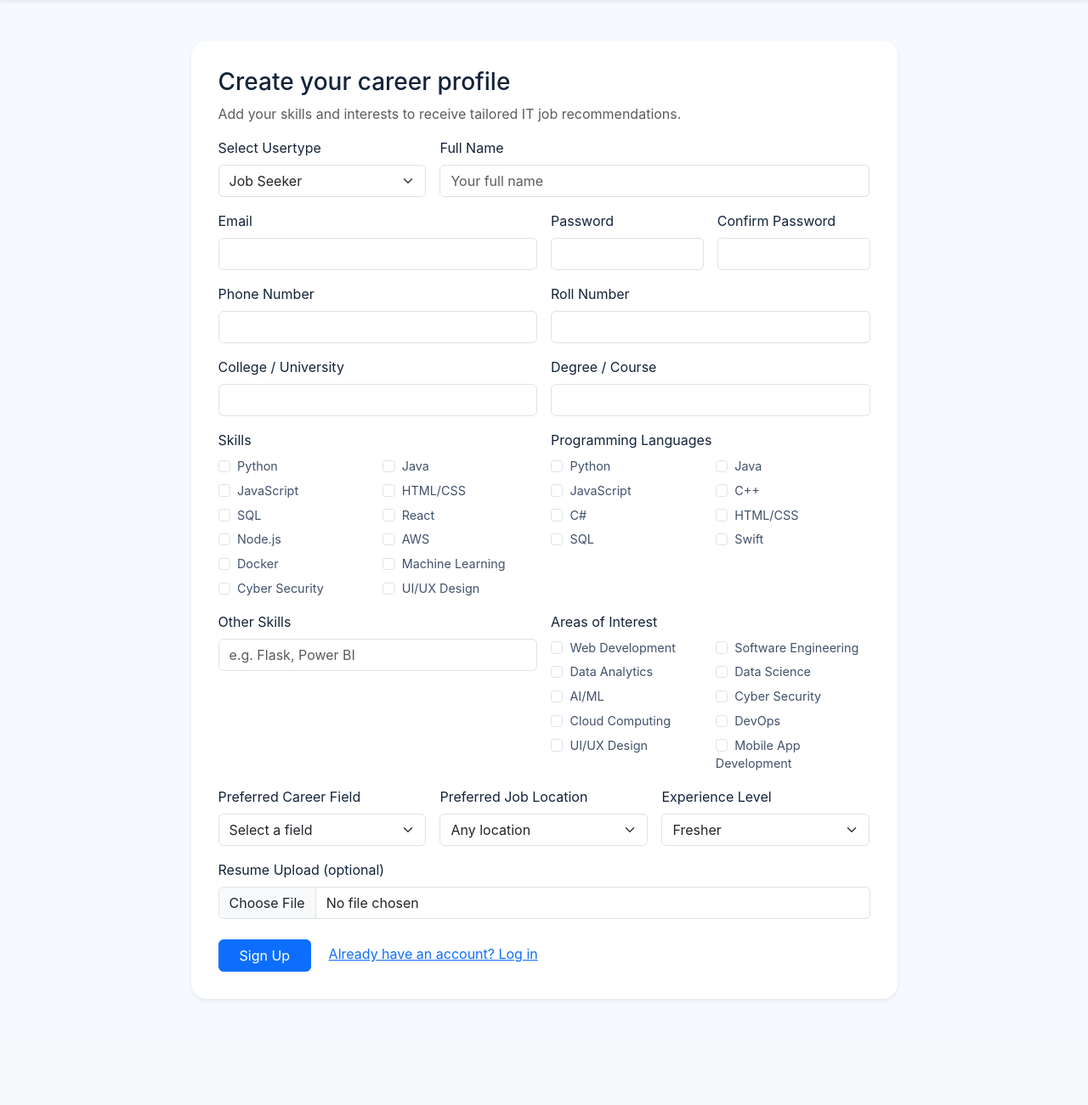
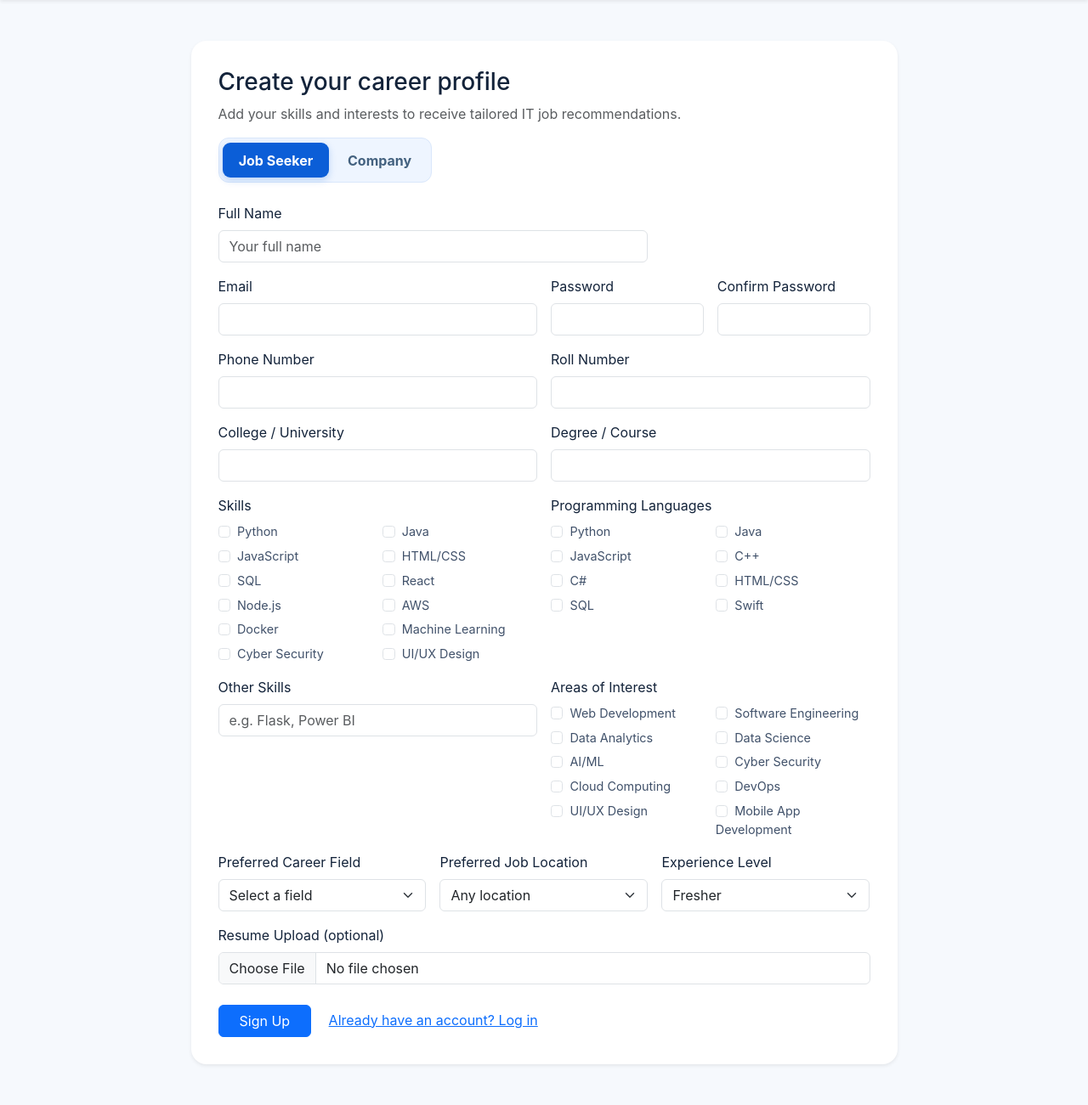
Before and after one commit to sudiptomajumder121-create/Career-Mapping-System, a Flask app: page /register in a window 1280 px wide. Shown: the part 69-1370 px from the top of the page at 85% size. Before the commit the page ends 1247 px from the top, so only its background shows below. Run offline with Flask 3, Linux system fonts and the light colour scheme; some libraries are stand-ins or nearby versions.

Commit message:
Added company profile toggle

```diff
--- a/app/forms.py
+++ b/app/forms.py
@@ -1,16 +1,13 @@
 from flask_wtf import FlaskForm
 from flask_wtf.file import FileField, FileAllowed
-from wtforms import StringField, PasswordField, SubmitField, BooleanField, SelectField, SelectMultipleField, IntegerField, TextAreaField
+from wtforms import StringField, PasswordField, SubmitField, BooleanField, HiddenField, SelectField, SelectMultipleField, IntegerField, TextAreaField
 from wtforms.widgets import CheckboxInput, ListWidget
-from wtforms.validators import DataRequired, Length, Email, EqualTo, ValidationError
+from wtforms.validators import DataRequired, Length, Email, EqualTo, Optional, ValidationError
 from app.models import User
 
 
 class RegistrationForm(FlaskForm):
-    usertype = SelectField('Select Usertype',
-                           choices=[('Job Seeker', 'Job Seeker'),
-                                    ('Company', 'Company')],
-                           validators=[DataRequired()])
+    usertype = HiddenField(default='Job Seeker', validators=[DataRequired()])
     full_name = StringField('Full Name', validators=[DataRequired(), Length(min=2, max=100)])
     email = StringField('Email',
                         validators=[DataRequired(), Email()])
@@ -29,12 +26,33 @@ class RegistrationForm(FlaskForm):
     preferred_job_location = SelectField('Preferred Job Location', choices=[('', 'Any location'), ('Bengaluru', 'Bengaluru'), ('Hyderabad', 'Hyderabad'), ('Pune', 'Pune'), ('Mumbai', 'Mumbai'), ('Chennai', 'Chennai'), ('Gurugram', 'Gurugram'), ('Remote', 'Remote')])
     experience_level = SelectField('Experience Level', choices=[('Fresher', 'Fresher'), ('1-2 Years', '1-2 Years'), ('3+ Years', '3+ Years')])
     resume = FileField('Resume Upload (optional)', validators=[FileAllowed(['pdf', 'doc', 'docx'], 'Please upload a PDF, DOC, or DOCX file.')])
+    company_name = StringField('Company Name', validators=[Optional(), Length(min=2, max=150)])
+    company_role = StringField('Company Role', validators=[Optional(), Length(min=2, max=100)])
+    job_title = StringField('Job Title', validators=[Optional(), Length(min=2, max=100)])
+    job_description = TextAreaField('Job Description')
+    skills_looking_for = StringField('Skills Looking For', description='Separate skills with commas')
+    interests_looking_for = StringField('Interests Looking For', description='Separate interests with commas')
     submit = SubmitField('Sign Up')
 
     def validate_full_name(self, full_name):
         user = User.query.filter_by(username=full_name.data.strip()).first()
         if user:
             raise ValidationError('An account with that full name already exists. Please use your name as registered.')
+
+    def validate_company_name(self, company_name):
+        if self.usertype.data == 'Company' and company_name.data and User.query.filter_by(username=company_name.data.strip()).first():
+            raise ValidationError('An account with that company name already exists.')
+
+    def validate(self, extra_validators=None):
+        valid = super().validate(extra_validators)
+        if self.usertype.data != 'Company':
+            return valid
+        for field in (self.company_name, self.company_role, self.job_title,
+                      self.job_description, self.skills_looking_for, self.interests_looking_for):
+            if not (field.data or '').strip():
+                field.errors.append('This field is required for company registration.')
+                valid = False
+        return valid
 
     def validate_email(self, email):
         user = User.query.filter_by(email=email.data).first()
--- a/app/models.py
+++ b/app/models.py
@@ -25,6 +25,12 @@ class User(db.Model, UserMixin):
     preferred_job_location = db.Column(db.String(100))
     experience_level = db.Column(db.String(30))
     resume_filename = db.Column(db.String(255))
+    company_name = db.Column(db.String(150))
+    company_role = db.Column(db.String(100))
+    company_job_title = db.Column(db.String(100))
+    company_job_description = db.Column(db.Text)
+    company_skills = db.Column(db.Text)
+    company_interests = db.Column(db.Text)
     jobs = db.relationship('Jobs', backref='job_applier', lazy=True)
     applications = db.relationship('Application', backref='application_submiter', lazy=True)
 
--- a/app/routes.py
+++ b/app/routes.py
@@ -40,11 +40,22 @@ def register():
         elif current_user.usertype == 'Company':
             return redirect(url_for('posted_jobs'))
     form = RegistrationForm()
+    # Company accounts use the company name as their existing required username/full-name value.
+    if request.method == 'POST' and form.usertype.data == 'Company':
+        form.full_name.data = (form.company_name.data or '').strip()
+        # Job-seeker-only selects are disabled in the browser for company registration.
+        # Set their existing valid defaults before WTForms validates the submission.
+        form.preferred_career_field.data = ''
+        form.preferred_job_location.data = ''
+        form.experience_level.data = 'Fresher'
     if form.validate_on_submit():
         hashed_password = bcrypt.generate_password_hash(form.password.data).decode('utf-8')
         user = User(username=form.full_name.data.strip(), full_name=form.full_name.data.strip(),
                     usertype=form.usertype.data, email=form.email.data, password=hashed_password)
-        update_candidate_profile(user, form)
+        if user.usertype == 'Job Seeker':
+            update_candidate_profile(user, form)
+        else:
+            update_company_profile(user, form)
         db.session.add(user)
         db.session.commit()
         flash('You account has been created! You are now able to log in', 'success')
@@ -124,6 +135,16 @@ def update_candidate_profile(user, form):
     user.experience_level = form.experience_level.data or None
     if form.resume.data:
         user.resume_filename = save_resume(form.resume.data)
+
+
+def update_company_profile(user, form):
+    """Store company registration details without changing the job-seeker profile flow."""
+    user.company_name = form.company_name.data.strip()
+    user.company_role = form.company_role.data.strip()
+    user.company_job_title = form.job_title.data.strip()
+    user.company_job_description = form.job_description.data.strip()
+    user.company_skills = form.skills_looking_for.data.strip()
+    user.company_interests = form.interests_looking_for.data.strip()
 
 
 @app.route('/profile', methods=['GET', 'POST'])
--- a/app/static/style.css
+++ b/app/static/style.css
@@ -7,4 +7,5 @@ body { background: #f6f9fd; color: var(--ink); font-family: Inter, system-ui, -a
 .search-panel, .filter-panel { display: flex; gap: .75rem; padding: .9rem; background: white; border-radius: 14px; box-shadow: 0 .3rem 1rem rgba(19, 35, 58, .08); }.search-panel input { border: 0; background: #f6f9fd; }.search-panel input:focus { box-shadow: 0 0 0 .2rem rgba(11,94,215,.15); }
 .job-card { border-radius: 16px; transition: transform .2s, box-shadow .2s; }.job-card:hover { transform: translateY(-4px); box-shadow: 0 .75rem 1.5rem rgba(19,35,58,.13)!important; }.company-logo { width: 46px; height: 46px; flex: 0 0 46px; display: grid; place-items: center; border-radius: 12px; font-weight: 800; color: white; background: #1769d1; }.logo-go { background: #4285f4; }.logo-ms { background:#f25022; }.logo-am { background:#131a22; }.logo-ap { background:#555; }.logo-ib { background:#1261a0; }.logo-in { background:#007cc3; }.logo-tc { background:#5d2a86; }.logo-wi { background:#7f3f98; }.logo-ac { background:#a100ff; }.logo-cg { background:#0971ce; }
 .company-name { color: var(--blue); font-size: .85rem; font-weight: 700; }.job-description { color: #5e6d80; font-size: .92rem; line-height: 1.5; }.skill-badge { color: #1255ac; background: #e6f0ff; border-radius: 999px; font-weight: 600; margin: 0 .18rem .32rem 0; padding: .42rem .58rem; }.match-score { color: #087443; background: #e1f7eb; border-radius: 999px; white-space: nowrap; font-size: .75rem; font-weight: 700; padding: .35rem .5rem; }.job-meta { color: #5e6d80; display: grid; gap: .35rem; font-size: .83rem; }.empty-state { background: white; padding: 3rem; border-radius: 16px; text-align: center; color: #5e6d80; }.profile-card { background: white; border-radius: 18px; padding: 2rem; }.choice-grid { display: grid; grid-template-columns: repeat(2, minmax(0,1fr)); gap: .45rem .75rem; font-size: .9rem; }.choice-grid label { color: #40516a; } .form-check-input { margin-right: .25rem; }
+.profile-type-switch { display: inline-flex; padding: .3rem; border: 1px solid #d9e7fb; border-radius: 12px; background: var(--soft); gap: .25rem; }.profile-type-option { border: 0; border-radius: 9px; background: transparent; color: #43617f; font-weight: 700; padding: .55rem 1.15rem; transition: background .2s, color .2s, box-shadow .2s; }.profile-type-option.active { background: var(--blue); color: #fff; box-shadow: 0 .2rem .5rem rgba(11, 94, 215, .22); }
 @media (max-width: 576px) { .hero-panel { padding: 1.5rem; align-items: flex-start; flex-direction: column; }.search-panel { flex-direction: column; }.choice-grid { grid-template-columns: 1fr; }.profile-card { padding: 1.25rem; } }
--- a/app/templates/register.html
+++ b/app/templates/register.html
@@ -1,11 +1,16 @@
 {% extends "layout.html" %}
 {% block content %}
 <main class="container py-5"><div class="row justify-content-center"><div class="col-xl-9">
-  <form method="POST" enctype="multipart/form-data" class="profile-card shadow-sm">
-    {{ form.hidden_tag() }}
+  <form method="POST" enctype="multipart/form-data" class="profile-card shadow-sm" id="registration-form">
+    {{ form.hidden_tag() }}{{ form.usertype(id="profile-type") }}
     <h1 class="h3">Create your career profile</h1><p class="text-muted">Add your skills and interests to receive tailored IT job recommendations.</p>
+    <div class="profile-type-switch mb-4" role="group" aria-label="Profile type">
+      <button class="profile-type-option active" type="button" data-profile-type="Job Seeker" aria-pressed="true">Job Seeker</button>
+      <button class="profile-type-option" type="button" data-profile-type="Company" aria-pressed="false">Company</button>
+    </div>
+
+    <div class="job-seeker-only">
       <div class="row g-3">
-      <div class="col-md-4">{{ form.usertype.label(class="form-label") }}{{ form.usertype(class="form-select") }}</div>
         <div class="col-md-8">{{ form.full_name.label(class="form-label") }}{{ form.full_name(class="form-control", placeholder="Your full name") }}{% for e in form.full_name.errors %}<div class="text-danger small">{{ e }}</div>{% endfor %}</div>
         <div class="col-md-6">{{ form.email.label(class="form-label") }}{{ form.email(class="form-control") }}{% for e in form.email.errors %}<div class="text-danger small">{{ e }}</div>{% endfor %}</div>
         <div class="col-md-3">{{ form.password.label(class="form-label") }}{{ form.password(class="form-control") }}</div><div class="col-md-3">{{ form.confirm_password.label(class="form-label") }}{{ form.confirm_password(class="form-control") }}</div>
@@ -18,7 +23,46 @@
         <div class="col-md-4">{{ form.preferred_career_field.label(class="form-label") }}{{ form.preferred_career_field(class="form-select") }}</div><div class="col-md-4">{{ form.preferred_job_location.label(class="form-label") }}{{ form.preferred_job_location(class="form-select") }}</div><div class="col-md-4">{{ form.experience_level.label(class="form-label") }}{{ form.experience_level(class="form-select") }}</div>
         <div class="col-12">{{ form.resume.label(class="form-label") }}{{ form.resume(class="form-control") }}</div>
       </div>
+    </div>
+
+    <div class="company-only d-none" aria-hidden="true">
+      <div class="row g-3">
+        <div class="col-md-6">{{ form.company_name.label(class="form-label") }}{{ form.company_name(class="form-control", placeholder="Your company name", disabled=true) }}{% for e in form.company_name.errors %}<div class="text-danger small">{{ e }}</div>{% endfor %}</div>
+        <div class="col-md-6">{{ form.company_role.label(class="form-label") }}{{ form.company_role(class="form-control", placeholder="e.g. Talent Acquisition Manager", disabled=true) }}{% for e in form.company_role.errors %}<div class="text-danger small">{{ e }}</div>{% endfor %}</div>
+        <div class="col-md-6"><label class="form-label" for="company-email">Email</label><input class="form-control" disabled type="email" id="company-email" name="email" value="{{ form.email.data or '' }}" required></div>
+        <div class="col-md-3"><label class="form-label" for="company-password">Password</label><input class="form-control" disabled type="password" id="company-password" name="password" required></div><div class="col-md-3"><label class="form-label" for="company-confirm-password">Confirm Password</label><input class="form-control" disabled type="password" id="company-confirm-password" name="confirm_password" required></div>
+        <div class="col-12">{{ form.job_title.label(class="form-label") }}{{ form.job_title(class="form-control", placeholder="e.g. Frontend Developer", disabled=true) }}{% for e in form.job_title.errors %}<div class="text-danger small">{{ e }}</div>{% endfor %}</div>
+        <div class="col-12">{{ form.job_description.label(class="form-label") }}{{ form.job_description(class="form-control", rows="5", placeholder="Describe the role and responsibilities", disabled=true) }}{% for e in form.job_description.errors %}<div class="text-danger small">{{ e }}</div>{% endfor %}</div>
+        <div class="col-md-6">{{ form.skills_looking_for.label(class="form-label") }}{{ form.skills_looking_for(class="form-control", placeholder="e.g. Python, SQL, React", disabled=true) }}<div class="form-text">{{ form.skills_looking_for.description }}</div>{% for e in form.skills_looking_for.errors %}<div class="text-danger small">{{ e }}</div>{% endfor %}</div>
+        <div class="col-md-6">{{ form.interests_looking_for.label(class="form-label") }}{{ form.interests_looking_for(class="form-control", placeholder="e.g. Web Development, AI/ML", disabled=true) }}<div class="form-text">{{ form.interests_looking_for.description }}</div>{% for e in form.interests_looking_for.errors %}<div class="text-danger small">{{ e }}</div>{% endfor %}</div>
+      </div>
+    </div>
     <div class="mt-4">{{ form.submit(class="btn btn-primary px-4") }} <a href="{{ url_for('login') }}" class="ms-3">Already have an account? Log in</a></div>
   </form>
 </div></div></main>
+<script>
+  document.addEventListener('DOMContentLoaded', function () {
+    const typeField = document.getElementById('profile-type');
+    const seekerSection = document.querySelector('.job-seeker-only');
+    const companySection = document.querySelector('.company-only');
+    const options = document.querySelectorAll('[data-profile-type]');
+    function setProfileType(type) {
+      const isCompany = type === 'Company';
+      typeField.value = type;
+      seekerSection.classList.toggle('d-none', isCompany);
+      companySection.classList.toggle('d-none', !isCompany);
+      seekerSection.setAttribute('aria-hidden', String(isCompany));
+      companySection.setAttribute('aria-hidden', String(!isCompany));
+      seekerSection.querySelectorAll('input, select, textarea').forEach(field => field.disabled = isCompany);
+      companySection.querySelectorAll('input, select, textarea').forEach(field => field.disabled = !isCompany);
+      options.forEach(option => {
+        const active = option.dataset.profileType === type;
+        option.classList.toggle('active', active);
+        option.setAttribute('aria-pressed', String(active));
+      });
+    }
+    options.forEach(option => option.addEventListener('click', () => setProfileType(option.dataset.profileType)));
+    setProfileType(typeField.value === 'Company' ? 'Company' : 'Job Seeker');
+  });
+</script>
 {% endblock %}
--- a/upgrade_database.py
+++ b/upgrade_database.py
@@ -10,6 +10,9 @@ USER_COLUMNS = {
     'programming_languages': 'TEXT', 'areas_of_interest': 'TEXT',
     'preferred_career_field': 'VARCHAR(100)', 'preferred_job_location': 'VARCHAR(100)',
     'experience_level': 'VARCHAR(30)', 'resume_filename': 'VARCHAR(255)',
+    'company_name': 'VARCHAR(150)', 'company_role': 'VARCHAR(100)',
+    'company_job_title': 'VARCHAR(100)', 'company_job_description': 'TEXT',
+    'company_skills': 'TEXT', 'company_interests': 'TEXT',
 }
 JOB_COLUMNS = {
     'company': 'VARCHAR(100)', 'company_logo': 'VARCHAR(20)', 'required_skills': 'TEXT',
```
Also changed, not shown: app/site.db. Lines whose indentation alone changed are shown as unchanged.
